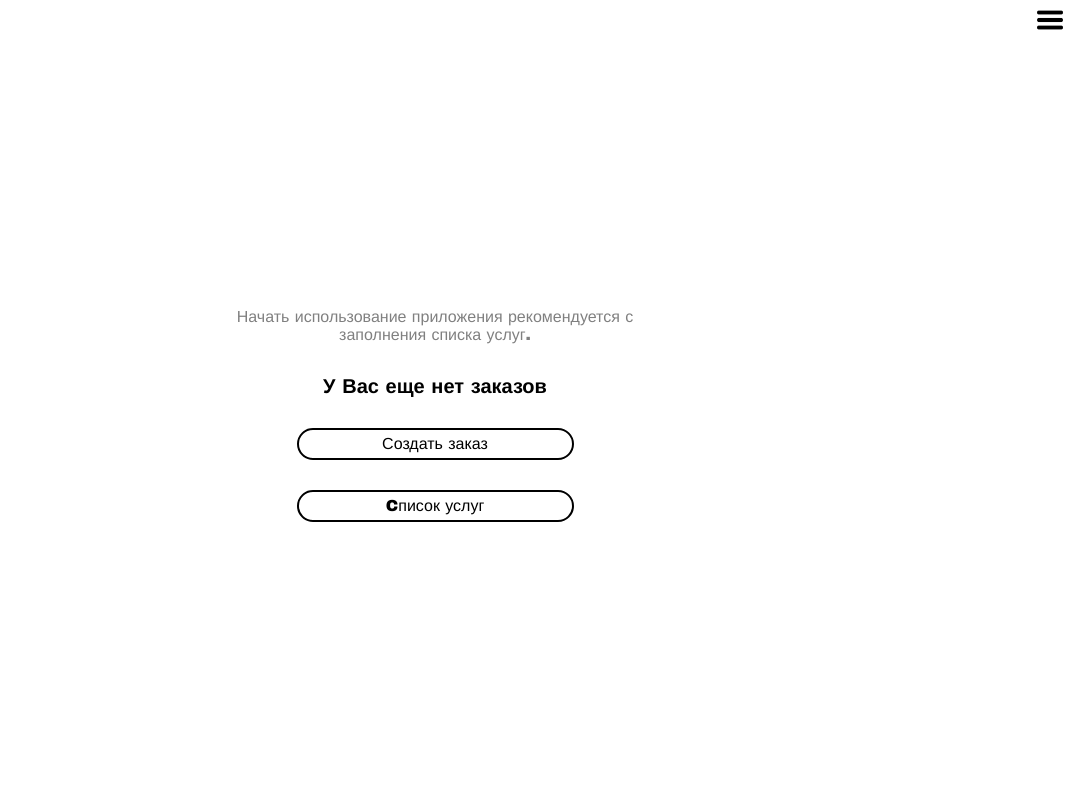
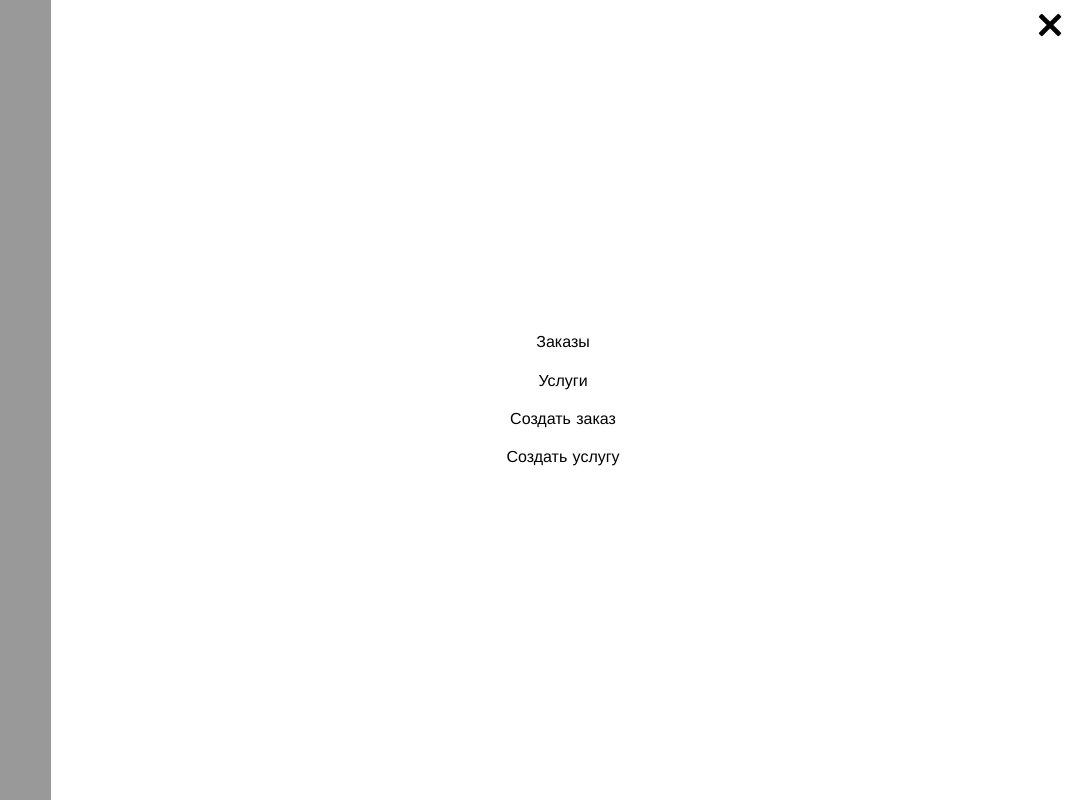
Before and after one commit to Zoytz/rcounter, a React (Create React App) app: page / in a window 1280 px wide. Shown: the whole page, without its empty margins (205-1280 px from the left). Built offline with nearby package versions, Linux system fonts and the light colour scheme.

Commit message:
feat: added Modal with React Portals

```diff
--- a/public/index.html
+++ b/public/index.html
@@ -29,6 +29,7 @@
   <body>
     <noscript>You need to enable JavaScript to run this app.</noscript>
     <div id="root"></div>
+    <div id="modal"></div>
     <!--
       This HTML file is a template.
       If you open it directly in the browser, you will see an empty page.
--- a/src/components/App/App.tsx
+++ b/src/components/App/App.tsx
@@ -10,6 +10,7 @@ import OrderPage from '../OrderPage/OrderPage';
 import RoomForm, { RoomType } from '../RoomForm/RoomForm';
 import { RoomServiceType } from '../RoomCard/RoomCard';
 import Header from '../Header/Header';
+import Modal from '../Modal/Modal';
 
 function App() {
 
@@ -128,6 +129,8 @@ function App() {
   }
 
   return (
+    <>
+    <Modal />
     <div className='page'>
       <Header />
       <Routes>
@@ -161,6 +164,7 @@ function App() {
         <Route path='/services' element={<ServicesList handleDeleteService={handleDeleteService} services={services} />} />
       </Routes>
     </div>
+    </>
   )
 }
 
--- a/src/components/Header/Header.tsx
+++ b/src/components/Header/Header.tsx
@@ -1,7 +1,7 @@
 function Header() {
   return (
     <header className='header'>
-      <button className="header__button" type="button" aria-aria-label='Кнопка открытия меню'>
+      <button className="header__button" type="button" aria-label='Кнопка открытия меню'>
       </button>
       {/* <Link to="/orders" className='header__link page__link'>Заказы</Link>
       <Link to="/services" className='header__link page__link'>Услуги</Link>
--- /dev/null
+++ b/src/components/Modal/Modal.css
@@ -0,0 +1,51 @@
+.menu__container {
+  position: fixed;
+  top: 0;
+  left: 0;
+  right: 0;
+  bottom: 0;
+  background-color: rgba(0, 0, 0, .4);
+  display: flex;
+  justify-content: end;
+  align-items: center;
+  font-family: 'Arial Black', Helvetica, sans-serif;
+  box-sizing: border-box;
+}
+.menu {
+  width: 80%;
+  height: 100%;
+  background-color: #fff;
+  display: flex;
+  flex-direction: column;
+  justify-content: center;
+  align-items: center;
+}
+
+.menu__button {
+  position: fixed;
+  top: 10px;
+  right: 10px;
+  padding: 0;
+  width: 30px;
+  border: none;
+  background-color: #fff;
+  height: 30px;
+  background-repeat: no-repeat;
+  background-position: center;
+  background-size: cover;
+  background-image: url(../../images/close.png);
+}
+
+.menu__items {
+  display: flex;
+  flex-direction: column;
+  justify-content: center;
+  align-items: center;
+  gap: 20px;
+  height: 100%;
+  width: 100%;
+}
+
+.menu__link {
+  color: #000;
+}
--- /dev/null
+++ b/src/components/Modal/Modal.tsx
@@ -0,0 +1,43 @@
+import { useMemo, useEffect } from 'react';
+import { createPortal } from 'react-dom';
+import { Link } from 'react-router-dom';
+const modalRootElement = document.querySelector('#modal');
+
+
+const Modal = (props: any) => {
+
+  const element = useMemo(() => document.createElement('div'), [])
+
+  useEffect(() => {
+    modalRootElement?.appendChild(element);
+    return () => {
+      modalRootElement?.removeChild(element);
+    }
+  })
+
+  return createPortal(
+    <div className="menu__container">
+      <nav className="menu">
+        <button className="menu__button" type='button' aria-label='Кнопка закрытия меню'>
+
+        </button>
+        <ul className="menu__items page__list">
+          <li className="menu__item">
+            <Link to="/orders" className='menu__link page__link'>Заказы</Link>
+          </li>
+          <li className="menu__item">
+            <Link to="/services" className='menu__link page__link'>Услуги</Link>
+          </li>
+          <li className="menu__item">
+            <Link to="/add-orders" className='menu__link page__link'>Создать заказ</Link>
+          </li>
+          <li className="menu__item">
+            <Link to="/add-services" className='menu__link page__link'>Создать услугу</Link>
+          </li>
+        </ul>
+      </nav>
+    </div>
+    , element);
+}
+
+export default Modal;
--- a/src/index.css
+++ b/src/index.css
@@ -59,3 +59,7 @@
 /* Header */
 
 @import url(../src/components/Header/Header.css);
+
+/* Modal */
+
+@import url(../src/components/Modal/Modal.css);
```
